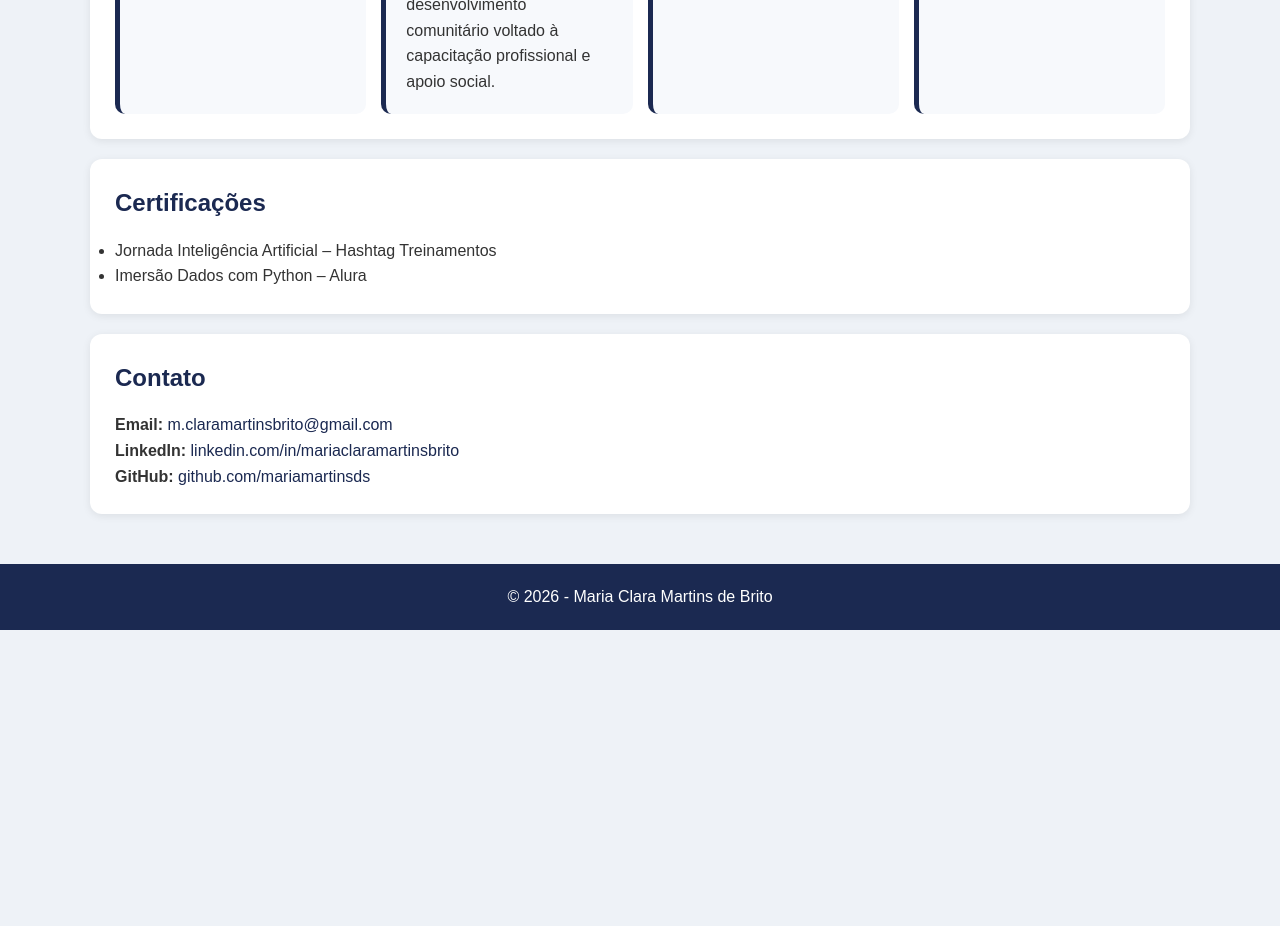
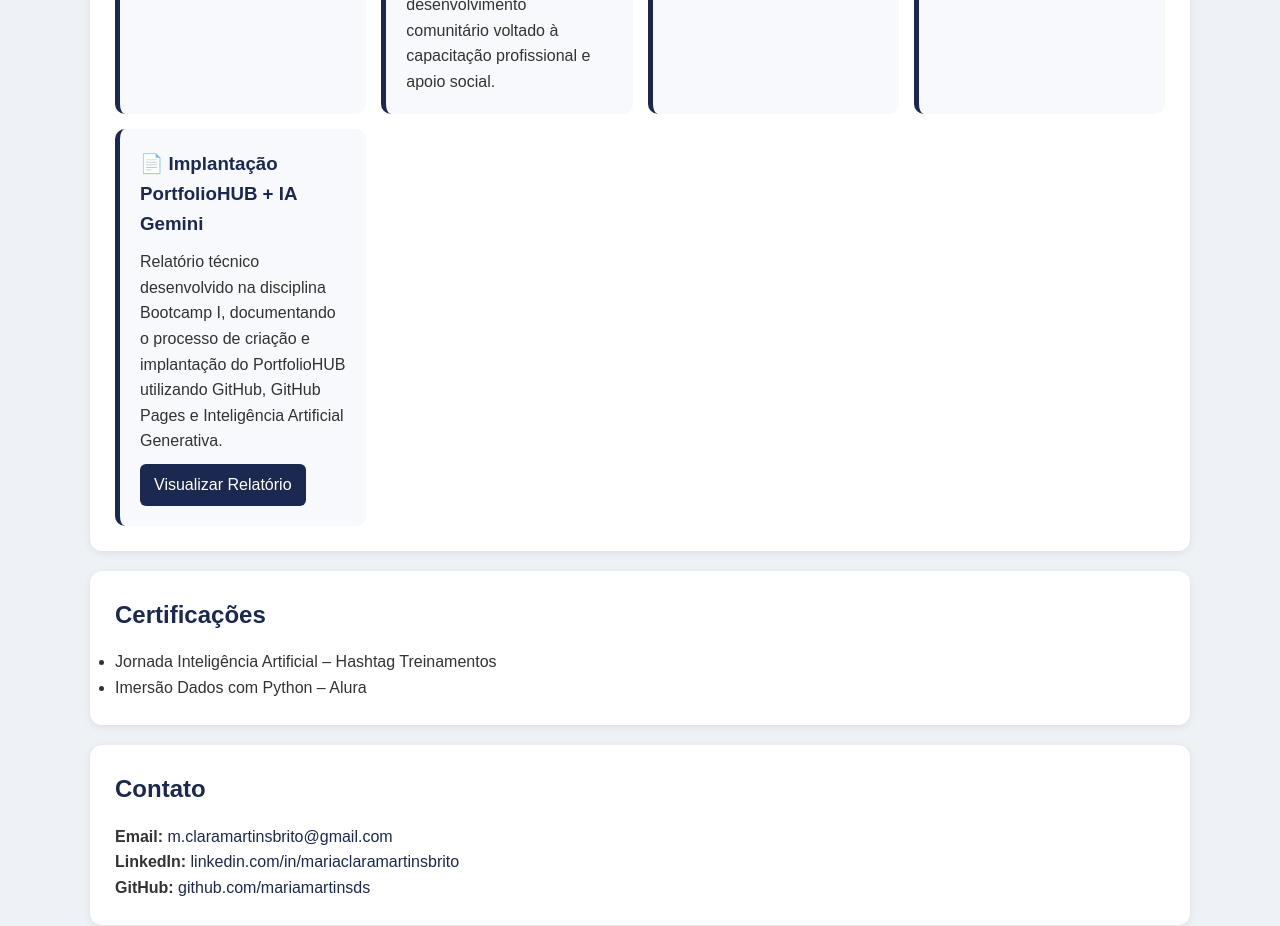
Before and after one commit to mariamartinsds/portfoliohub, a plain HTML site: page index.html in a window 1280 px wide. Shown: the part 1380-2306 px from the top of the page. Before the commit the page ends 2010 px from the top, so only its background shows below. Drawn offline with Linux system fonts and the light colour scheme.

Commit message:
Adiciona projeto de implantação PortfolioHUBl

```diff
--- a/index.html
+++ b/index.html
@@ -293,6 +293,17 @@ Acessar Projeto
 Ver Slides
 </a>
 </div>
+<div class="card">
+<h3>📄 Implantação PortfolioHUB + IA Gemini</h3>
+
+<p>
+Relatório técnico desenvolvido na disciplina Bootcamp I, documentando o processo de criação e implantação do PortfolioHUB utilizando GitHub, GitHub Pages e Inteligência Artificial Generativa.
+</p>
+
+<a href="Implantação PortfolioHUB + IA GEMINI - Google Docs.pdf" target="_blank">
+Visualizar Relatório
+</a>
+</div>
 
 </div>
 
```
